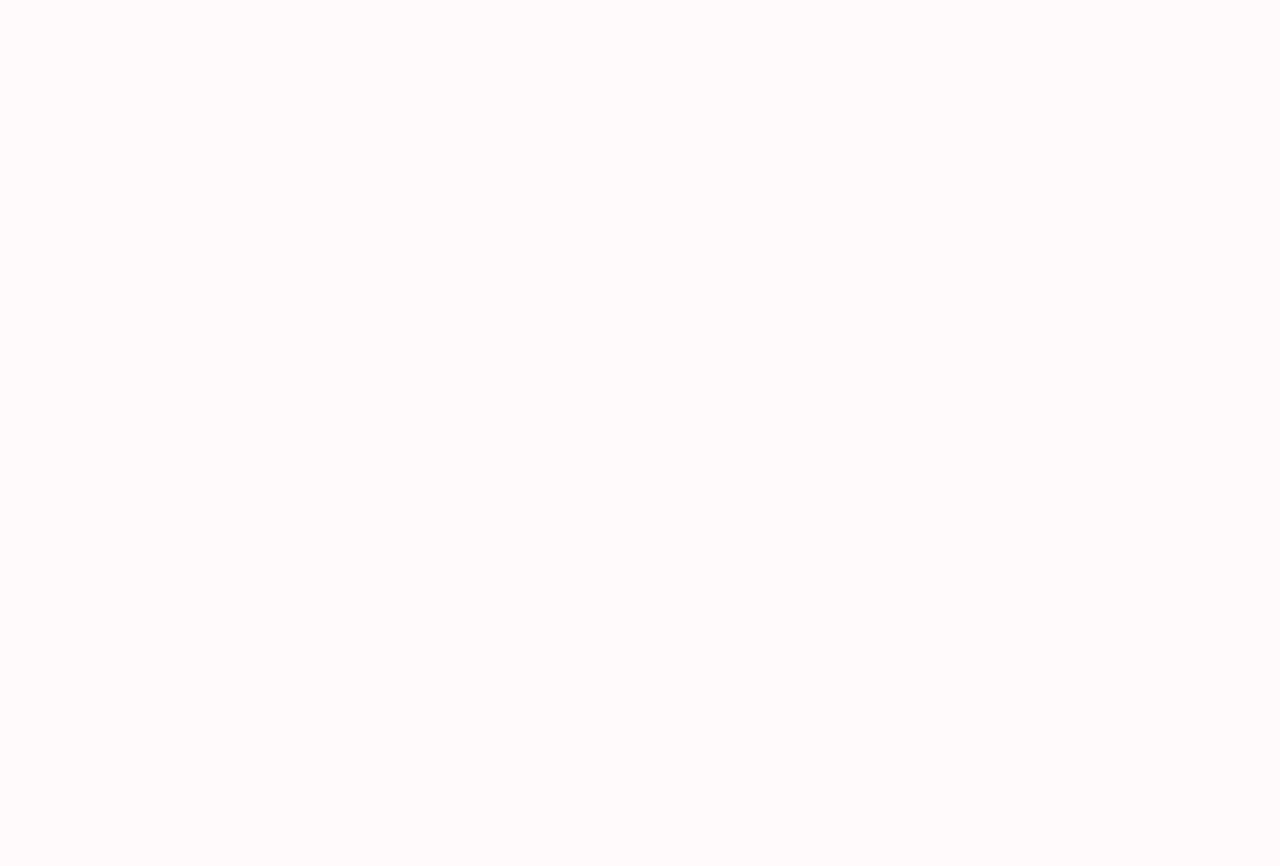
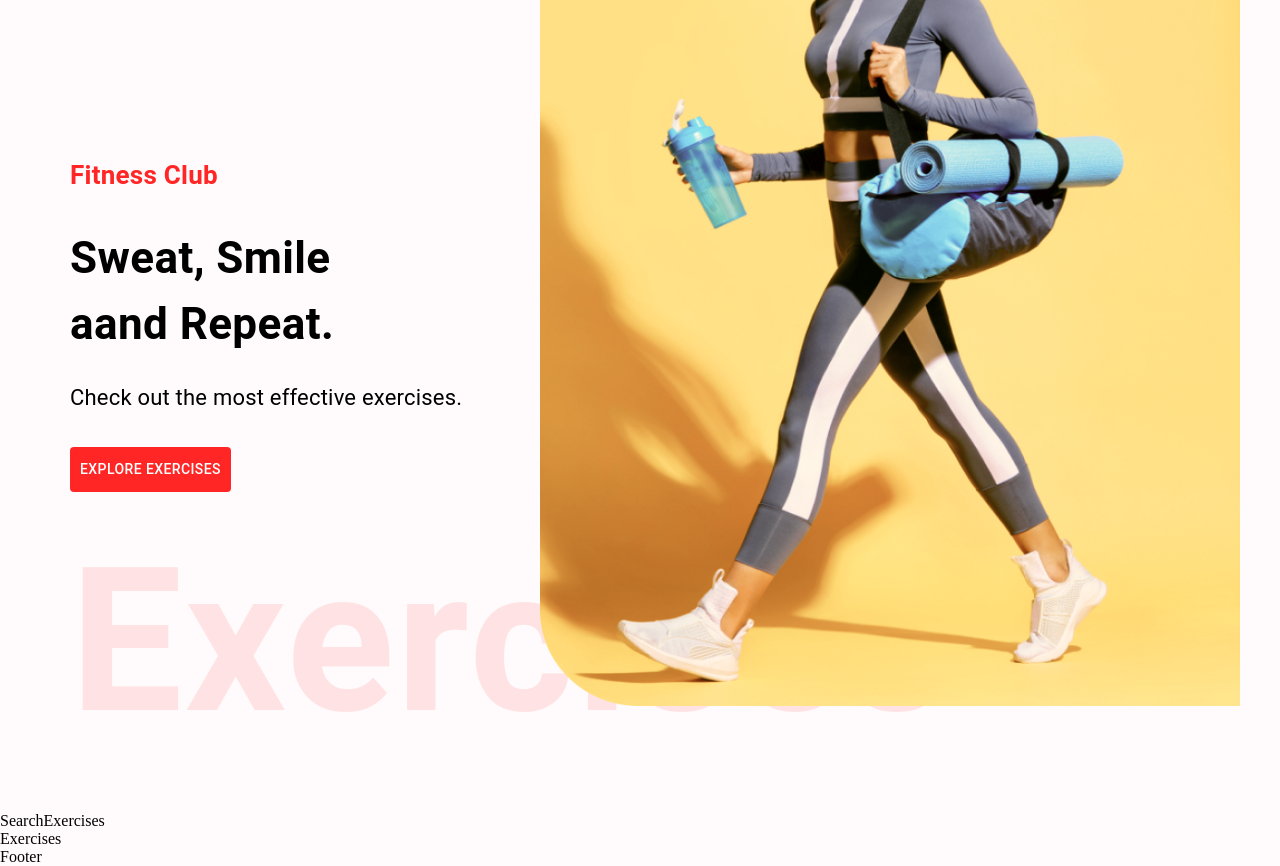
Before and after one commit to Farrukhshahzad1106/FitnessApp, a React (Create React App) app: page / in a window 1280 px wide. Shown: the part 160-1026 px from the top of the page. Before the commit the page ends 800 px from the top, so only its background shows below. Built offline with nearby package versions, Linux system fonts and the light colour scheme.

Commit message:
Completed the HeroBanner Component

```diff
--- /dev/null
+++ b/src/components/Exercises.js
@@ -0,0 +1,11 @@
+import React from 'react'
+
+const Exercises = () => {
+  return (
+    <div>
+        Exercises
+    </div>
+  )
+}
+
+export default Exercises
--- /dev/null
+++ b/src/components/HeroBanner.js
@@ -0,0 +1,48 @@
+import React from 'react';
+import {Box, Stack, Typography, Button} from '@mui/material';
+import HeroBannerImage from '../assets/images/banner.png'
+
+const HeroBanner = () => {
+  return (
+    <Box sx={{
+        mt: { lg:'212px', xs:'70px'},
+        ml:{sm:'50px'}
+    }} position='relative' p='20px'>
+        <Typography color='#FF2625' fontWeight='600' fontSize='26px'>
+            Fitness Club
+        </Typography>
+        <Typography fontWeight='700'
+            sx={{ fontSize:{lg:'44px', xs:'40px'}}} mb='23px' mt='30px'>
+            Sweat, Smile <br/> aand Repeat.
+        </Typography>
+        <Typography fontSize='22px' lineHeight='35px' mb={4}>
+            Check out the most effective exercises.
+        </Typography>
+        <Button varient='contained' href='#exercises'
+                sx={{
+                    backgroundColor:'#ff2625',
+                    color: 'white',
+                    padding : '10px'
+                }}>
+            Explore Exercises
+        </Button>
+        <Typography fontWeight='600'
+                    color='#ff2625'
+                    sx={{
+                        opacity: 0.1,
+                        display:{ lg:'block', xs:'none'}
+                    }}
+                    fontSize='200px'>
+            Exercises
+        </Typography>
+        <img src={HeroBannerImage} alt='banner'
+                className='hero-banner-img' />
+    </Box>
+  )
+}
+
+export default HeroBanner;
+
+//Typography is simply like a paragraph tag in MUI.
+
+//The color attribute of
--- /dev/null
+++ b/src/components/SearchExercises.js
@@ -0,0 +1,11 @@
+import React from 'react'
+
+const SearchExercises = () => {
+  return (
+    <div>
+        SearchExercises
+    </div>
+  )
+}
+
+export default SearchExercises
--- a/src/index.js
+++ b/src/index.js
@@ -1,5 +1,5 @@
 import React from "react";
-import ReactDOM  from "react-dom";
+import ReactDOM  from "react-dom/client";
 import App from "./App";
 import { BrowserRouter} from "react-router-dom";
 
--- a/src/pages/Home.js
+++ b/src/pages/Home.js
@@ -1,11 +1,18 @@
-import React from 'react'
+import React from 'react';
+import { Box } from '@mui/material';
+import { useState } from 'react';
+import HeroBanner from '../components/HeroBanner';
+import SearchExercises from '../components/SearchExercises';
+import Exercises from '../components/Exercises';
 
 const Home = () => {
   return (
-    <div>
-        Home
-    </div>
+    <Box>
+      <HeroBanner/>
+      <SearchExercises/>
+      <Exercises/>
+    </Box>
   )
 }
 
-export default Home
+export default Home;
```
